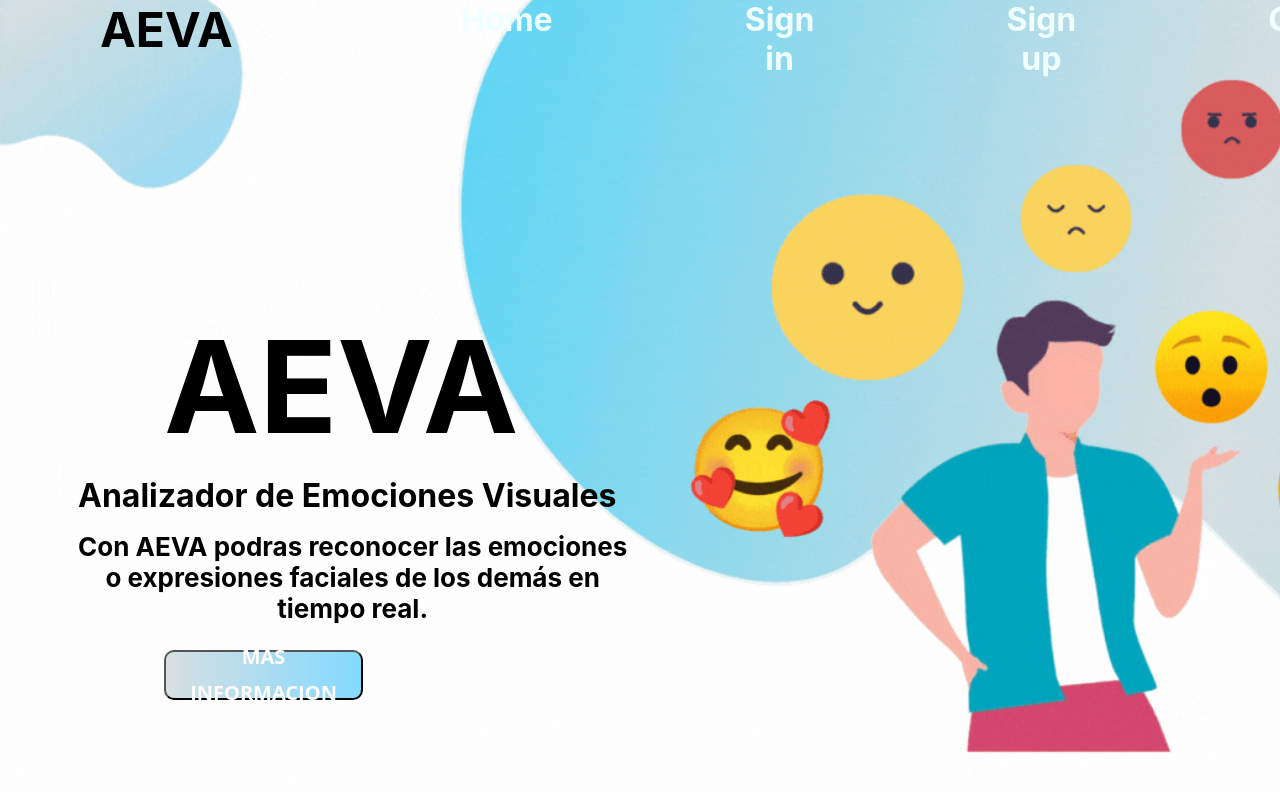
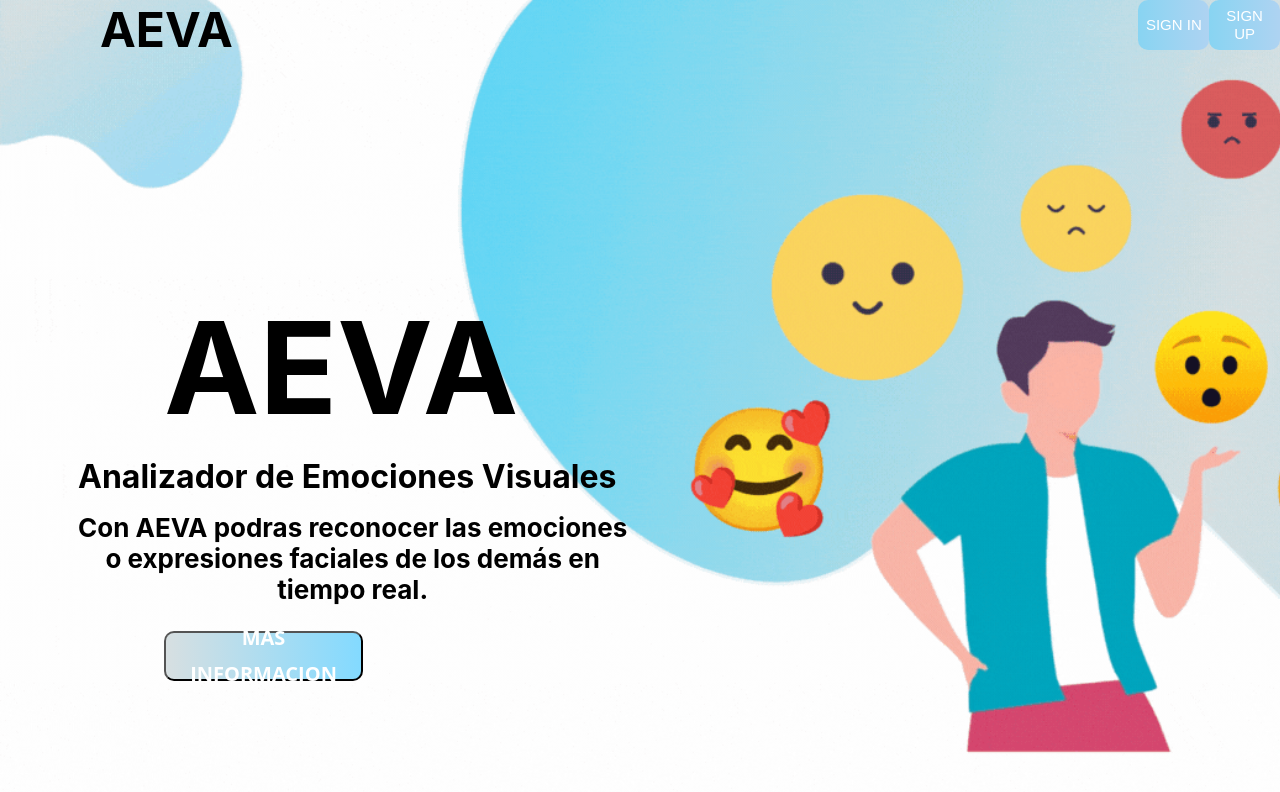
Before and after one commit to proyectoIntegradoruni/AEVA-Taller3, a React (Create React App) app in the folder Frontend/aeva/: page / in a window 1280 px wide. Shown: the top 792 px of the page. Built offline with nearby package versions, Linux system fonts and the light colour scheme.

Commit message:
login conexion

```diff
--- a/Frontend/aeva/src/Inicio.jsx
+++ b/Frontend/aeva/src/Inicio.jsx
@@ -1,9 +1,21 @@
 import './page.css'
 import Cards from "./component/Tarjetas";
-
+import React, { useState } from "react";
+import { useNavigate } from 'react-router-dom';
 import './page.css'
 
 function Inicio() {
+
+  const navigate = useNavigate();
+  const handleRegistro = (e) => {
+    e.preventDefault();
+    navigate('/registro');
+  };
+
+  const handleLogin = (e) => {
+    e.preventDefault();
+    navigate('/login');
+  };
     return (
       <div className="Inicio">
         <header className="Inicio-arriba">
@@ -11,11 +23,18 @@ function Inicio() {
                 <p>AEVA</p>
             </div>
 
-            <div className="Superior-derecho">
-                <p>Home</p>
-                <p>Sign in</p>
-                <p>Sign up</p>
-                <p>Otro</p>
+            <div className="Superior-derecho"  style={{ textAlign: 'center',padding: '10hv' }} >
+
+            <form className="login-form" onSubmit={handleLogin}>
+
+            <button className="login-form-btn" type="submit">Sign in</button>
+          </form>
+
+          <form className="login-form" onSubmit={handleRegistro}>
+          <button className="login-form-btn" type="submit">Sign up</button>
+
+            </form>
+
             </div>
         </header>
         <div className='Contenido'>
--- a/Frontend/aeva/src/registro.jsx
+++ b/Frontend/aeva/src/registro.jsx
@@ -61,6 +61,7 @@ function Registro() {
           <form className="login-form" onSubmit={handleRegistro}>
             <span className="login-form-titl"> Registro </span>
 
+
             <span className="login-form-title">
 
             </span>
--- a/Frontend/aeva/src/styles.css
+++ b/Frontend/aeva/src/styles.css
@@ -71,6 +71,7 @@
 
   .login-form {
   width: 100%;
+
   }
 
 
```
